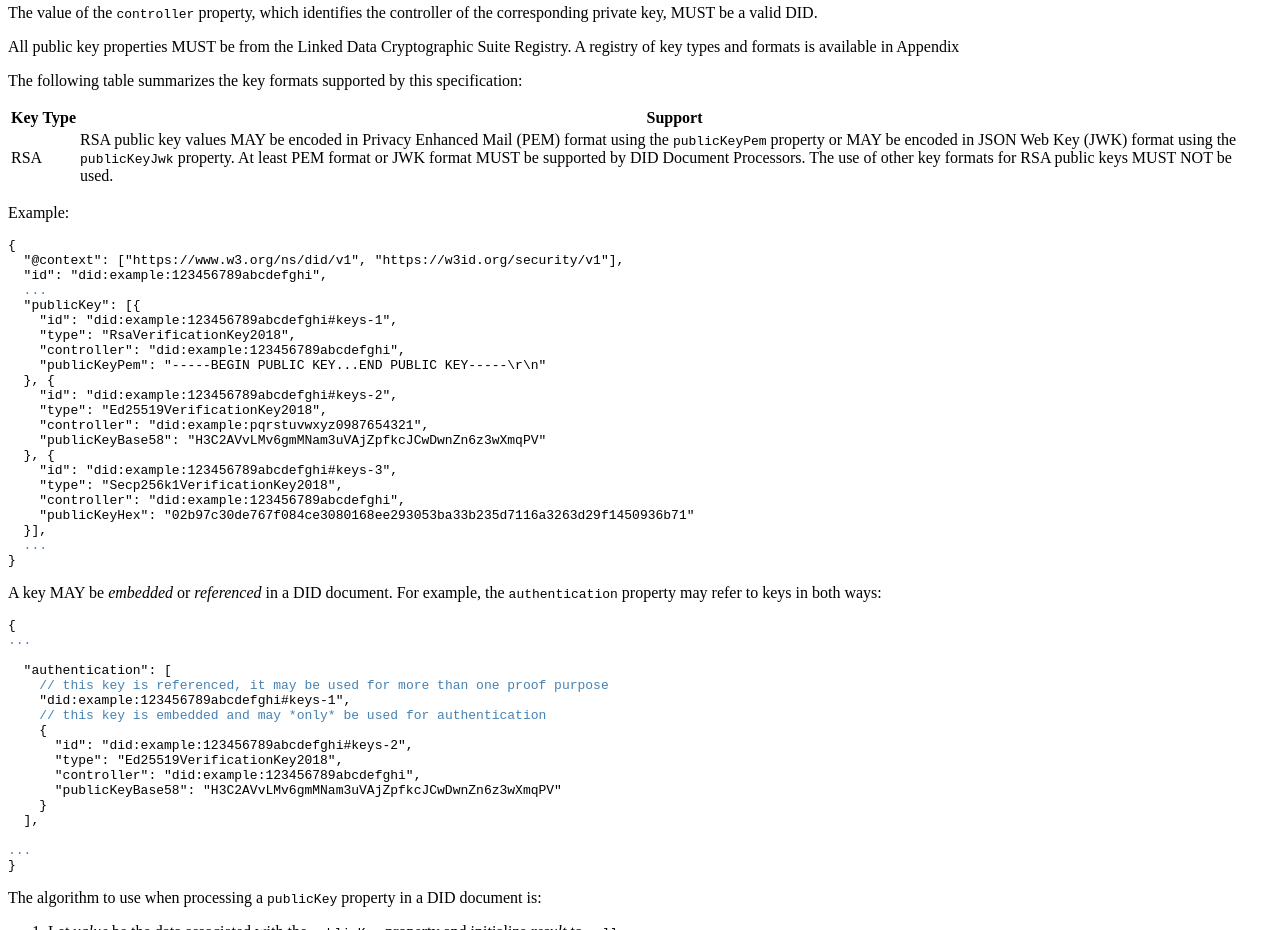
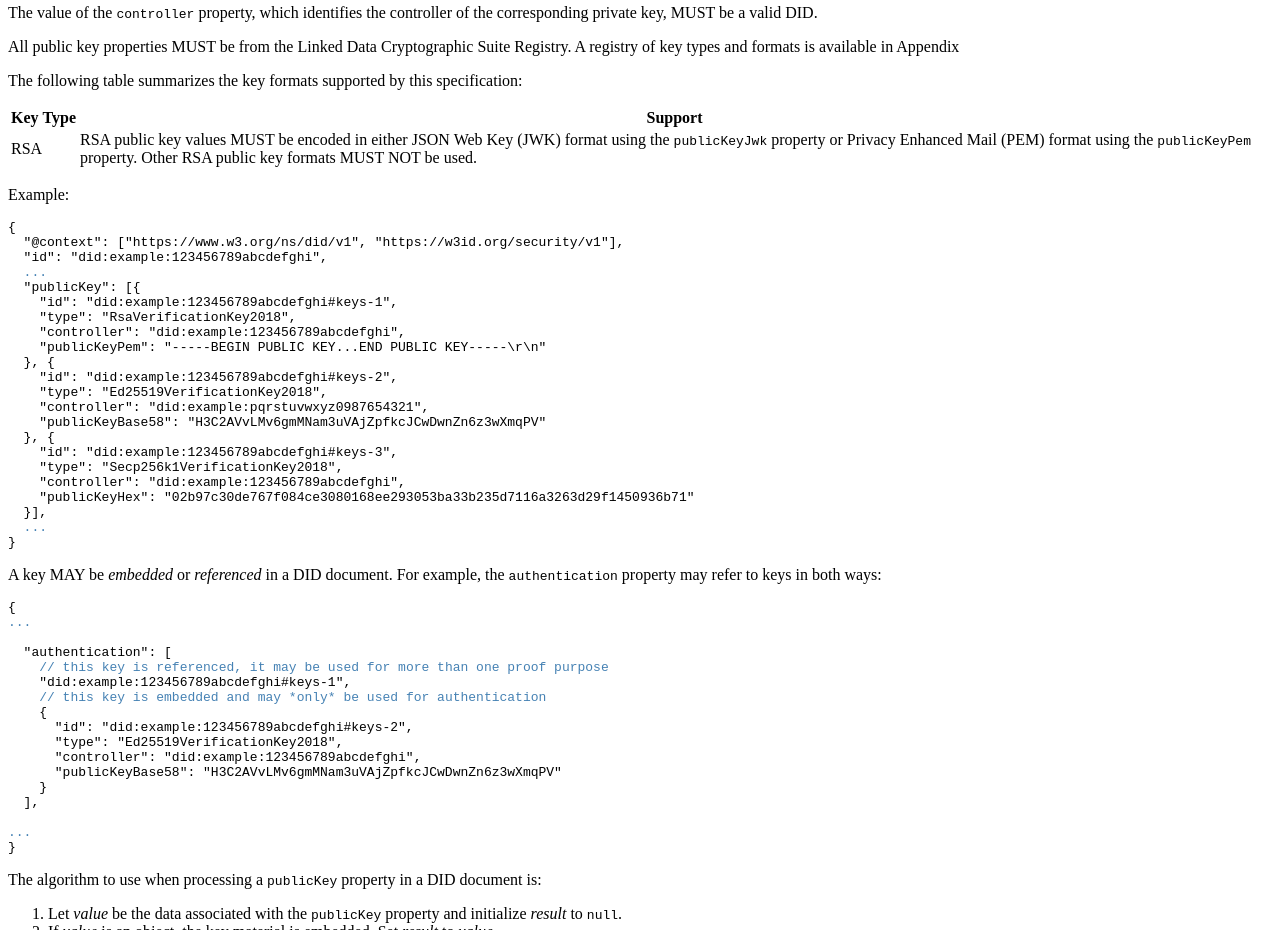
Before and after one commit to w3c/did-core, a website: page index.html in a window 1280 px wide. Shown: the part 7380-8310 px from the top of the page. Drawn offline with Linux system fonts and the light colour scheme; a script that the page names is missing.

Commit message:
Simplify conformance statements for RSA public keys.

```diff
--- a/index.html
+++ b/index.html
@@ -1352,11 +1352,10 @@ Support
 RSA
             </td>
             <td>
-RSA public key values MAY be encoded in Privacy Enhanced Mail (PEM) format using
-the <code>publicKeyPem</code> property or MAY be encoded in JSON Web Key (JWK)
-format using the <code>publicKeyJwk</code> property. At least PEM format or
-JWK format MUST be supported by DID Document Processors. The use of other
-key formats for RSA public keys MUST NOT be used.
+RSA public key values MUST be encoded in either JSON Web Key (JWK)
+format using the <code>publicKeyJwk</code> property or Privacy Enhanced Mail
+(PEM) format using the <code>publicKeyPem</code> property. Other RSA public
+key formats MUST NOT be used.
             </td>
           </tr>
         </tbody>
```
